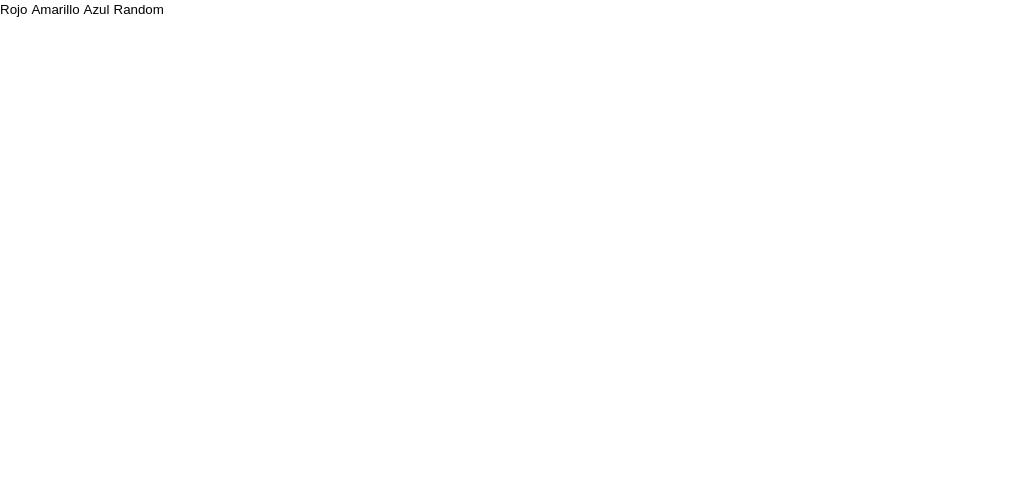
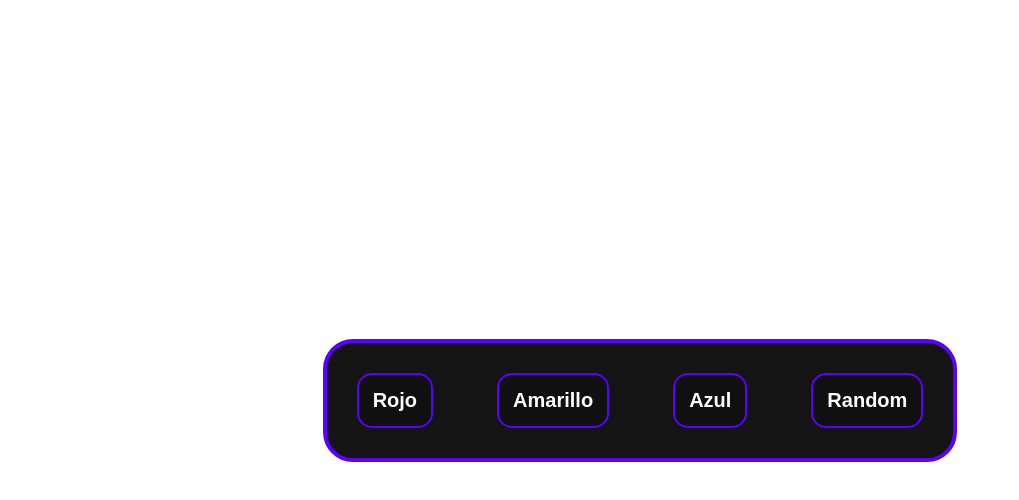
Before and after one commit to xedwxnn/Color-Flipper, a plain HTML site: page views/index.html in a window 1280 px wide. Shown: the whole page, without its empty margins (0-1019 px from the left). Drawn offline with Linux system fonts and the light colour scheme; files that its build step writes are made by us from their sources; files whose address does not match are found by name.

Commit message:
Diseño implementado a toda la web

```diff
--- a/css/style.css
+++ b/css/style.css
@@ -4,14 +4,32 @@
     box-sizing: border-box;
 }
 
-#botones {
+body {
+    display: flex;
     justify-content: center;
     align-items: center;
     min-height: 100vh;
 }
 
 button {
-    border: none;
-    background-color: transparent;
-    border-radius: 10px;
+    margin: 30px;
+    font-size: 20px;
+    border: 2px solid rgb(89, 0, 255);
+    border-radius: 15px;
+    background-color: rgba(0, 0, 0, .2);
+    color: white;
+    padding: 14px;
+    font-weight: bold;
+    cursor: pointer;
+    transition: .4s;
 }
+
+button:hover {
+    text-shadow: 0 0 4px rgba(255, 255, 255, 1);
+}
+
+#botones {
+    background-color: rgba(20, 20, 20);;
+    border: 4px solid rgb(89, 0, 255);
+    border-radius: 30px;
+}
--- a/views/index.html
+++ b/views/index.html
@@ -4,7 +4,7 @@
     <meta charset="UTF-8">
     <meta name="viewport" content="width=device-width, initial-scale=1.0">
     <title>Color Flipper</title>
-    <link rel="stylesheet" href="css/style.css">
+    <link rel="stylesheet" href="/css/style.css">
     <link rel="icon" href="/icon/icon.png">
     <script src="main.js" defer></script>
 </head>
```
